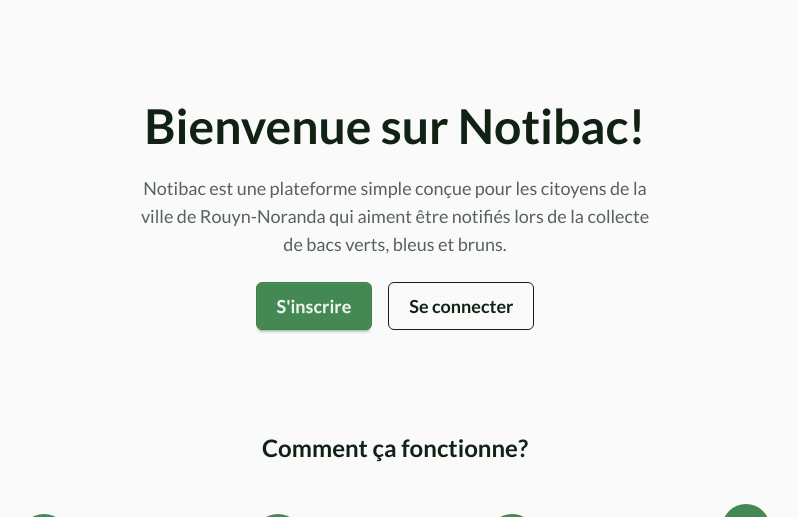
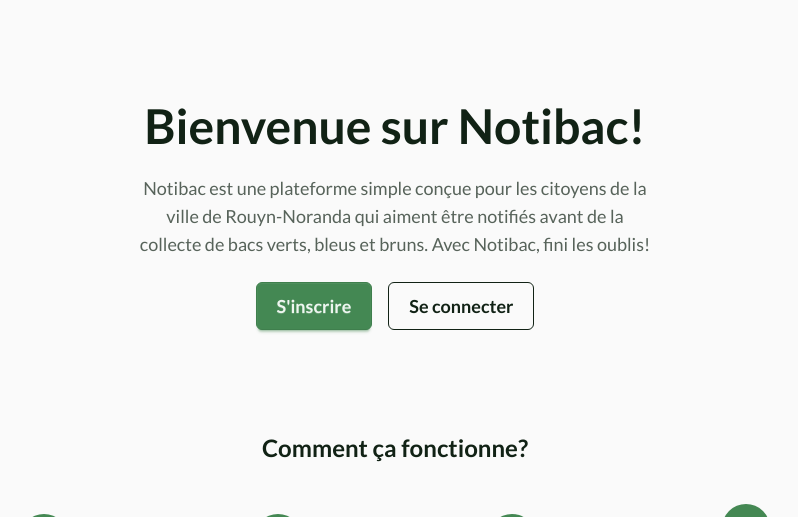
Before and after one commit to charlesmatte/notibac, a Django app: page / in a window 1280 px wide. Shown: the part 80-597 px from the top of the page, without its empty margins (245-1043 px from the left). Run offline with Django 5.2, Linux system fonts and the light colour scheme; style sheets or scripts are compiled from the project's sources.

Commit message:
feat: update welcome message on home page to clarify notification service

```diff
--- a/notibac/website/templates/home.html
+++ b/notibac/website/templates/home.html
@@ -4,8 +4,8 @@
     <div class="max-w-lg">
       <h1 class="text-5xl font-bold">Bienvenue sur Notibac!</h1>
       <p class="py-6 text-lg text-base-content/70">
-        Notibac est une plateforme simple conçue pour les citoyens de la ville de Rouyn-Noranda qui aiment être notifiés lors de la collecte de bacs verts,
-        bleus et bruns.
+        Notibac est une plateforme simple conçue pour les citoyens de la ville de Rouyn-Noranda qui aiment être notifiés avant de la collecte de bacs verts,
+        bleus et bruns. Avec Notibac, fini les oublis!
       </p>
       <div class="flex gap-4 justify-center">
         <a href="{% url 'account_signup' %}" class="btn btn-primary btn-lg">S'inscrire</a>
```
